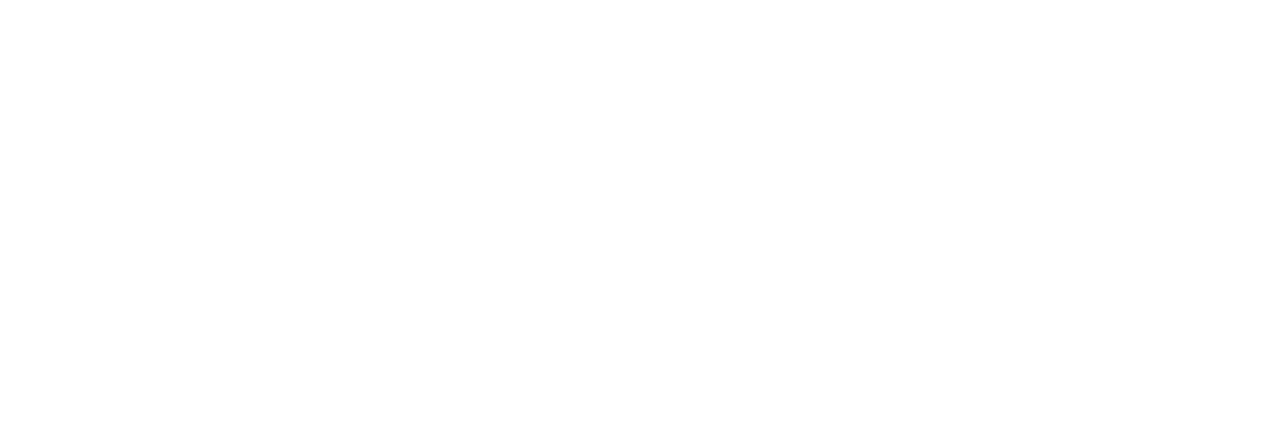
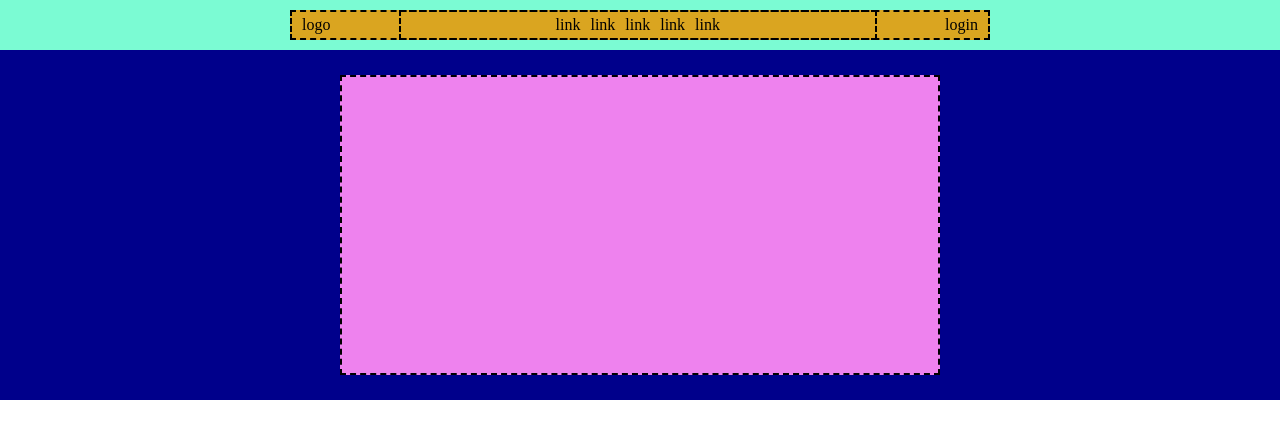
Before and after one commit to FilippoFoti/htmlcss-struttura-discord, a plain HTML site: page index.html in a window 1280 px wide. Drawn offline with Linux system fonts and the light colour scheme.

Commit message:
Aggiunto header

```diff
--- a/css/style.css
+++ b/css/style.css
@@ -4,3 +4,67 @@
     margin: 0;
     box-sizing: border-box;
 }
+
+/* COMMON */
+.container {
+    width: 70%;
+    margin: 0 auto;
+    display: flex;
+    justify-content: center;
+}
+
+/* HEADER */
+header {
+    height: 400px;
+    background-color: rgba(0,0,139,255);
+}
+
+.nav-header {
+    height: 50px;
+    background-color: rgb(123,251,211);
+    display: flex;
+    justify-content: center;
+    align-items: center;
+}
+
+.nav-container {
+    height: 30px;
+    width: 700px;
+    background-color: rgba(218,165,32,255);
+    display: flex;
+    align-items: center;
+    justify-content: space-between;
+    border: 2px black dashed;
+}
+
+.logo {
+    padding: 0 10px;
+}
+
+.login {
+    padding: 0 10px;
+}
+
+.link {
+    padding: 0 150px 0 150px;
+    border: 2px black dashed;
+    height: 30px;
+    display: flex;
+    align-items: center;
+}
+
+.link a {
+    text-decoration: none;
+    color: black;
+    padding: 0 5px;
+}
+
+h1 {
+    height: 300px;
+    width: 600px;
+    background-color: rgba(238,130,238,255);
+    margin: 25px 0;
+    border: 2px black dashed;
+}
+
+/* MAIN */
--- a/index.html
+++ b/index.html
@@ -8,6 +8,37 @@
     <link rel="stylesheet" href="css/style.css">
 </head>
 <body>
+<!-- HEADER -->
+    <header>
+        <div class="nav-header">
+            <div class="container">
+                <nav class="nav-container">
+                    <div class="logo">logo</div>
+                    <div class="link">
+                        <a href="">link</a>
+                        <a href="">link</a>
+                        <a href="">link</a>
+                        <a href="">link</a>
+                        <a href="">link</a>
+                    </div>
+                    <div class="login">login</div>
+                </nav>
+            </div>
+        </div>
+        <div class="container">
+            <h1></h1>
+        </div>
+    </header>
+<!-- /HEADER -->
+<!-- MAIN -->
+    <main>
+<!-- SECTION -->
 
+<!-- /SECTION -->
+<!-- FOOTER -->
+
+<!-- /FOOTER -->
+    </main>
+<!-- /MAIN -->
 </body>
 </html>
```
